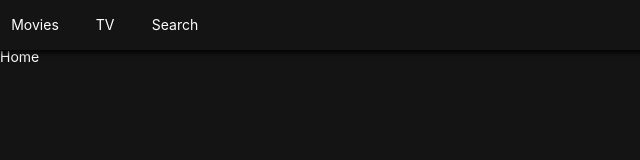
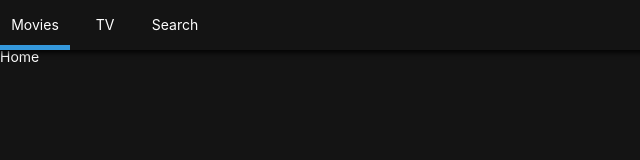
Before and after one commit to sbtiffanykim/Meflix, a React (Create React App) app: page / in a window 1280 px wide. Shown: the top 160 px of the page, without its empty margins (0-640 px from the left). Built offline with nearby package versions, Linux system fonts and the light colour scheme.

Commit message:
done with styling header

```diff
--- a/src/Components/Header.js
+++ b/src/Components/Header.js
@@ -1,5 +1,5 @@
 import React from "react";
-import { Link } from "react-router-dom";
+import { Link, withRouter } from "react-router-dom";
 import styled from "styled-components";
 
 const Header = styled.header`
@@ -21,11 +21,12 @@
 `;
 
 const Item = styled.li`
-  &:not(last-child) {
-    width: 70px;
-    height: 50px;
-    text-align: center;
-  }
+  width: 70px;
+  height: 50px;
+  text-align: center;
+  border-bottom: 5px solid
+    ${(props) => (props.current ? "#3498db" : "transparent")};
+  transition: border-bottom 0.5s ease-in-out;
 `;
 
 const SLink = styled(Link)`
@@ -35,18 +36,18 @@
   justify-content: center;
 `;
 
-export default () => (
+export default withRouter(({ location: { pathname } }) => (
   <Header>
     <List>
-      <Item>
+      <Item current={pathname === "/"}>
         <SLink to="/">Movies</SLink>
       </Item>
-      <Item>
+      <Item current={pathname === "/tv"}>
         <SLink to="/tv">TV</SLink>
       </Item>
-      <Item>
+      <Item current={pathname === "/search"}>
         <SLink to="/search">Search</SLink>
       </Item>
     </List>
   </Header>
-);
+));
```
